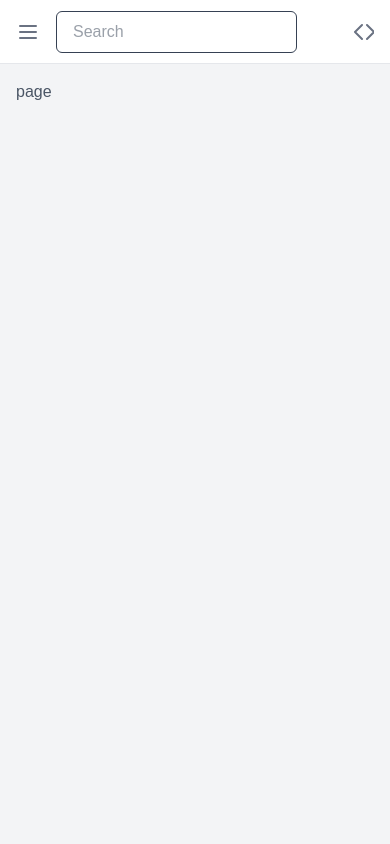
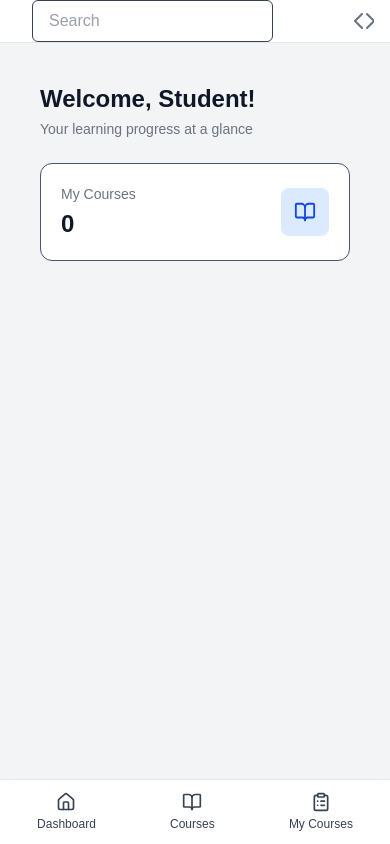
Before and after one commit to bishalghale98/digital-pathshala-learning, a Next.js app: page /student in a window 390 px wide. Built offline with nearby package versions, Linux system fonts and the light colour scheme; no server answers.

Commit message:
feat: implement footer navigation for admin and student dashboards, enhance course and lesson display, and improve data fetching logic

```diff
--- a/src/app/(protected)/student/courses/page.tsx
+++ b/src/app/(protected)/student/courses/page.tsx
@@ -96,10 +96,10 @@ const CoursesPage = () => {
                             <div className="text-3xl font-bold text-blue-600">{coursesLength}</div>
                             <div className="text-gray-600 mt-1">Total Courses</div>
                         </div>
-                        <div className="text-center p-4">
+                        {/* <div className="text-center p-4">
                             <div className="text-3xl font-bold text-emerald-600">222</div>
                             <div className="text-gray-600 mt-1">Lessons</div>
-                        </div>
+                        </div> */}
                         {/* <div className="text-center p-4">
                             <div className="text-3xl font-bold text-purple-600">344h</div>
                             <div className="text-gray-600 mt-1">Total Duration</div>
--- a/src/app/(protected)/student/mycourse/page.tsx
+++ b/src/app/(protected)/student/mycourse/page.tsx
@@ -77,16 +77,16 @@ const MyCoursePage = () => {
             <div className="grid gap-6 sm:grid-cols-2 lg:grid-cols-3 text-white">
                 {MyCourses?.map((enroll) => (
                     <div
-                        key={enroll._id}
+                        key={enroll?._id}
                         className="bg-white dark:bg-gray-900 border dark:border-gray-800 rounded-xl shadow-sm hover:shadow-md transition"
                     >
                         {/* Card Header */}
                         <div className="p-5 border-b dark:border-gray-800">
                             <h2 className="text-lg font-semibold line-clamp-1">
-                                {enroll.courseId.title}
+                                {enroll?.courseId?.title}
                             </h2>
                             <p className="text-sm text-gray-500 mt-1 line-clamp-2">
-                                {enroll.courseId.description}
+                                {enroll?.courseId?.description}
                             </p>
                         </div>
 
@@ -95,7 +95,7 @@ const MyCoursePage = () => {
                             <div className="flex justify-between">
                                 <span>Duration</span>
                                 <span className="font-medium">
-                                    {enroll.courseId.duration}
+                                    {enroll?.courseId?.duration}
                                 </span>
                             </div>
 
--- a/src/app/(protected)/student/page.tsx
+++ b/src/app/(protected)/student/page.tsx
@@ -1,9 +1,71 @@
-import React from 'react'
+'use client'
 
-const page = () => {
+import React, { useEffect } from 'react'
+import { BookOpen, CheckCircle, Clock } from 'lucide-react'
+import StatCard from '@/components/dashboard/admin-stat-card'
+import { useAppDispatch, useAppSelector } from '@/store/hooks'
+import { IMyCourse } from '@/store/student/types'
+import { fetchMyCourses } from '@/store/student/studentSlice'
+
+const StudentDashboardPage = () => {
+  const dispatch = useAppDispatch()
+
+  const { MyCourses }: { MyCourses: IMyCourse[] } = useAppSelector(
+    (store) => store.students
+  )
+
+  useEffect(() => {
+    dispatch(fetchMyCourses())
+  }, [dispatch])
+
+
+  const totalCourses = MyCourses.length
+
+
   return (
-    <div>page</div>
+    <div className="flex flex-col h-screen bg-gray-100">
+      {/* Main Content */}
+      <div className="flex-1 p-6 overflow-y-auto">
+        {/* Header */}
+        <div className="mb-6">
+          <h1 className="text-2xl font-bold text-gray-900">Welcome, Student!</h1>
+          <p className="text-sm text-gray-500 mt-1">Your learning progress at a glance</p>
+        </div>
+
+        {/* Stats Cards */}
+        <div className="grid grid-cols-1 sm:grid-cols-2 lg:grid-cols-3 gap-6 mb-6">
+          <StatCard
+            title="My Courses"
+            value={totalCourses}
+            icon={<BookOpen size={22} />}
+            color="blue"
+          />
+
+        </div>
+
+        {/* Recent Courses / Activity */}
+        {/* <div className="bg-white rounded-xl border p-6">
+          <h2 className="text-lg font-semibold text-gray-800 mb-4">Recent Courses</h2>
+          <ul className="space-y-3 text-gray-700">
+            <li className="flex justify-between border-b pb-2">
+              <span>React.js Basics</span>
+              <span className="text-gray-400">In Progress</span>
+            </li>
+            <li className="flex justify-between border-b pb-2">
+              <span>Node.js & Express</span>
+              <span className="text-gray-400">Completed</span>
+            </li>
+            <li className="flex justify-between border-b pb-2">
+              <span>Database Fundamentals</span>
+              <span className="text-gray-400">Pending</span>
+            </li>
+          </ul>
+        </div> */}
+      </div>
+
+
+    </div>
   )
 }
 
-export default page
+export default StudentDashboardPage
--- a/src/app/api/students/my-course/route.ts
+++ b/src/app/api/students/my-course/route.ts
@@ -8,7 +8,6 @@ export async function GET(req: NextRequest) {
 
   // If checkAuth is a Response, return it (unauthorized/forbidden)
   if (checkAuth.status !== 200) {
-    console.log(checkAuth);
     return checkAuth;
   }
 
--- a/src/components/dashboard/admin-dashboard.tsx
+++ b/src/components/dashboard/admin-dashboard.tsx
@@ -3,6 +3,7 @@
 
 import { Activity, useState } from 'react';
 import AdminSidebar from './admin-sidebar'
+import AdminFooterNav from './admin-footernav';
 
 const Dashboard = ({
     children,
@@ -16,14 +17,14 @@ const Dashboard = ({
     return (
         <div className="flex h-screen bg-gray-100">
             {/* sidebar */}
-                <Activity mode={open ? 'visible' : 'hidden'}>
-                    <AdminSidebar />
-                </Activity>
+            <Activity mode={open ? 'visible' : 'hidden'}>
+                <AdminSidebar />
+            </Activity>
             {/* Main content */}
             <div className="flex flex-col flex-1 overflow-y-auto">
                 <div className="flex items-center justify-between h-16 bg-white border-b border-gray-200">
                     <div className="flex items-center px-4">
-                        <button className="text-gray-500 focus:outline-none focus:text-gray-700" onClick={() => setOpen(!open)} >
+                        <button className="text-gray-500 focus:outline-none focus:text-gray-700 hidden md:block" onClick={() => setOpen(!open)} >
                             <svg xmlns="http://www.w3.org/2000/svg" className="h-6 w-6" fill="none" viewBox="0 0 24 24" stroke="currentColor">
                                 <path strokeLinecap="round" strokeLinejoin="round" strokeWidth={2} d="M4 6h16M4 12h16M4 18h16" />
                             </svg>
@@ -38,10 +39,11 @@ const Dashboard = ({
                         </button>
                     </div>
                 </div>
-                <div className="p-4 text-gray-600">
+                <div className="p-4 text-gray-600 mb-20 md:mb-0">
                     {children}
                 </div>
             </div>
+            <AdminFooterNav />
         </div>
 
     )
--- /dev/null
+++ b/src/components/dashboard/admin-footernav.tsx
@@ -0,0 +1,40 @@
+'use client'
+
+import React from 'react'
+import Link from 'next/link'
+import {
+    Home,
+    Users,
+    BookOpen,
+    Tag,
+    ClipboardList
+} from 'lucide-react'
+
+const AdminFooterNav = () => {
+    const navItems = [
+        { href: '/admin', label: 'Dashboard', icon: <Home size={20} /> },
+        { href: '/admin/students', label: 'Students', icon: <Users size={20} /> },
+        { href: '/admin/categories', label: 'Categories', icon: <Tag size={20} /> },
+        { href: '/admin/courses', label: 'Courses', icon: <BookOpen size={20} /> },
+        { href: '/admin/enrollments', label: 'Enrollments', icon: <ClipboardList size={20} /> },
+    ]
+
+    return (
+        <div className="md:hidden fixed bottom-0 left-0 right-0 bg-white border-t border-gray-200 z-50 shadow-lg">
+            <div className="flex items-center justify-around py-2">
+                {navItems.map((item) => (
+                    <Link
+                        key={item.href}
+                        href={item.href}
+                        className="flex flex-col items-center justify-center py-1 px-2 rounded-lg text-gray-700 hover:bg-gray-100 transition-all duration-200"
+                    >
+                        {item.icon}
+                        <span className="text-xs font-medium mt-1">{item.label}</span>
+                    </Link>
+                ))}
+            </div>
+        </div>
+    )
+}
+
+export default AdminFooterNav
--- a/src/components/dashboard/student-dashboard.tsx
+++ b/src/components/dashboard/student-dashboard.tsx
@@ -2,6 +2,7 @@
 
 import React, { Activity, useState } from 'react'
 import StudentSidebar from './student-sidebar';
+import StudentFooterNav from './student-footernav';
 
 const StudentDashboard = ({
     children,
@@ -22,7 +23,7 @@ const StudentDashboard = ({
             <div className="flex flex-col flex-1 overflow-y-auto">
                 <div className="flex items-center justify-between h-16 bg-white border-b border-gray-200">
                     <div className="flex items-center px-4">
-                        <button className="text-gray-500 focus:outline-none focus:text-gray-700" onClick={() => setOpen(!open)} >
+                        <button className="text-gray-500 focus:outline-none focus:text-gray-700 hidden md:block" onClick={() => setOpen(!open)} >
                             <svg xmlns="http://www.w3.org/2000/svg" className="h-6 w-6" fill="none" viewBox="0 0 24 24" stroke="currentColor">
                                 <path strokeLinecap="round" strokeLinejoin="round" strokeWidth={2} d="M4 6h16M4 12h16M4 18h16" />
                             </svg>
@@ -37,10 +38,11 @@ const StudentDashboard = ({
                         </button>
                     </div>
                 </div>
-                <div className="p-4 text-gray-600">
+                <div className="p-4 text-gray-600 mb-20 md:mb-0">
                     {children}
                 </div>
             </div>
+            <StudentFooterNav />
         </div>
     )
 }
--- /dev/null
+++ b/src/components/dashboard/student-footernav.tsx
@@ -0,0 +1,32 @@
+'use client'
+
+import React from 'react'
+import Link from 'next/link'
+import { Home, BookOpen, ClipboardList } from 'lucide-react'
+
+const StudentFooterNav = () => {
+    const navItems = [
+        { href: '/student', label: 'Dashboard', icon: <Home size={20} /> },
+        { href: '/student/courses', label: 'Courses', icon: <BookOpen size={20} /> },
+        { href: '/student/mycourse', label: 'My Courses', icon: <ClipboardList size={20} /> },
+    ]
+
+    return (
+        <div className="md:hidden fixed bottom-0 left-0 right-0 bg-white border-t border-gray-200 z-50 shadow-lg">
+            <div className="flex items-center justify-around py-2">
+                {navItems.map((item) => (
+                    <Link
+                        key={item.href}
+                        href={item.href}
+                        className="flex flex-col items-center justify-center py-1 px-2 rounded-lg text-gray-700 hover:bg-gray-100 transition-all duration-200"
+                    >
+                        {item.icon}
+                        <span className="text-xs font-medium mt-1">{item.label}</span>
+                    </Link>
+                ))}
+            </div>
+        </div>
+    )
+}
+
+export default StudentFooterNav
```
